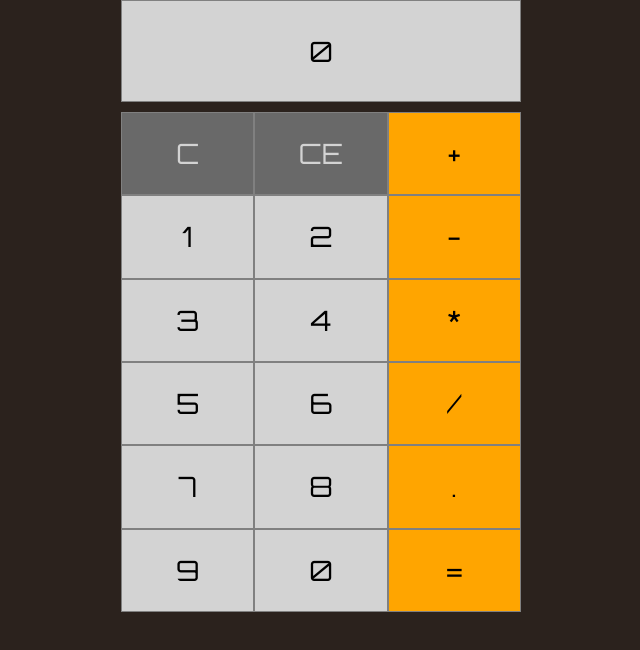
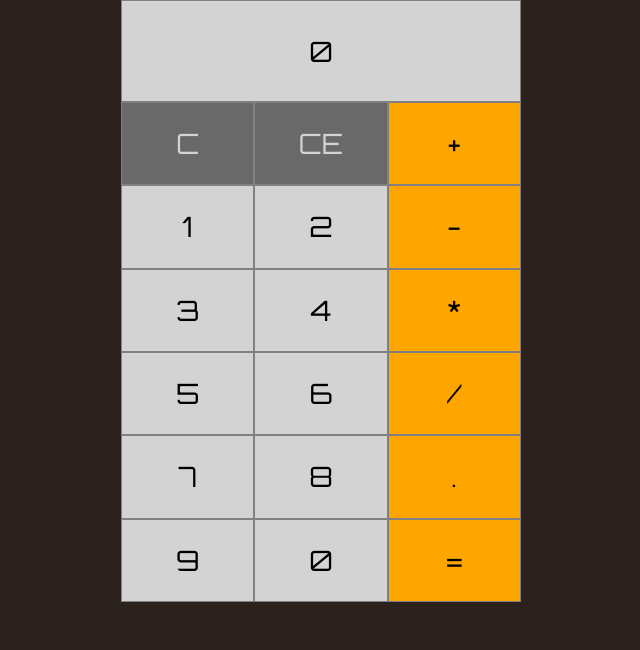
Before and after one commit to owolfdev/react-calculator, a React (Create React App) app: page / in a window 1280 px wide. Shown: the top 650 px of the page, without its empty margins (319-959 px from the left). Built offline with nearby package versions, Linux system fonts and the light colour scheme.

Commit message:
progress on css

```diff
--- a/src/App.css
+++ b/src/App.css
@@ -56,7 +56,7 @@ button {
   height: 500px;
   display: grid;
   grid-template-columns: 1fr 1fr 1fr;
-  margin-top: 10px;
+  margin-top: 0px;
 }
 
 .input {
```
